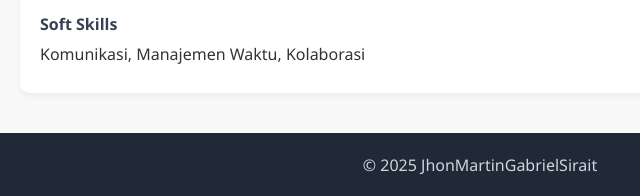
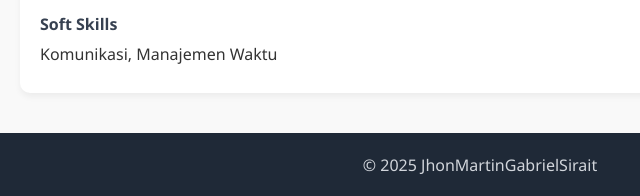
Before and after one commit to Jhon-db/my-portofolio, a plain HTML site: page index.html in a window 1280 px wide. Shown: the part 831-1027 px from the top of the page, 160-800 px from the left. Drawn offline with Linux system fonts and the light colour scheme.

Commit message:
Update index.html

```diff
--- a/index.html
+++ b/index.html
@@ -48,7 +48,7 @@
       <p>VS Code,Figma</p>
 
       <h4>Soft Skills</h4>
-      <p>Komunikasi, Manajemen Waktu, Kolaborasi</p>
+      <p>Komunikasi, Manajemen Waktu</p>
     </section>
   </main>
 
```
